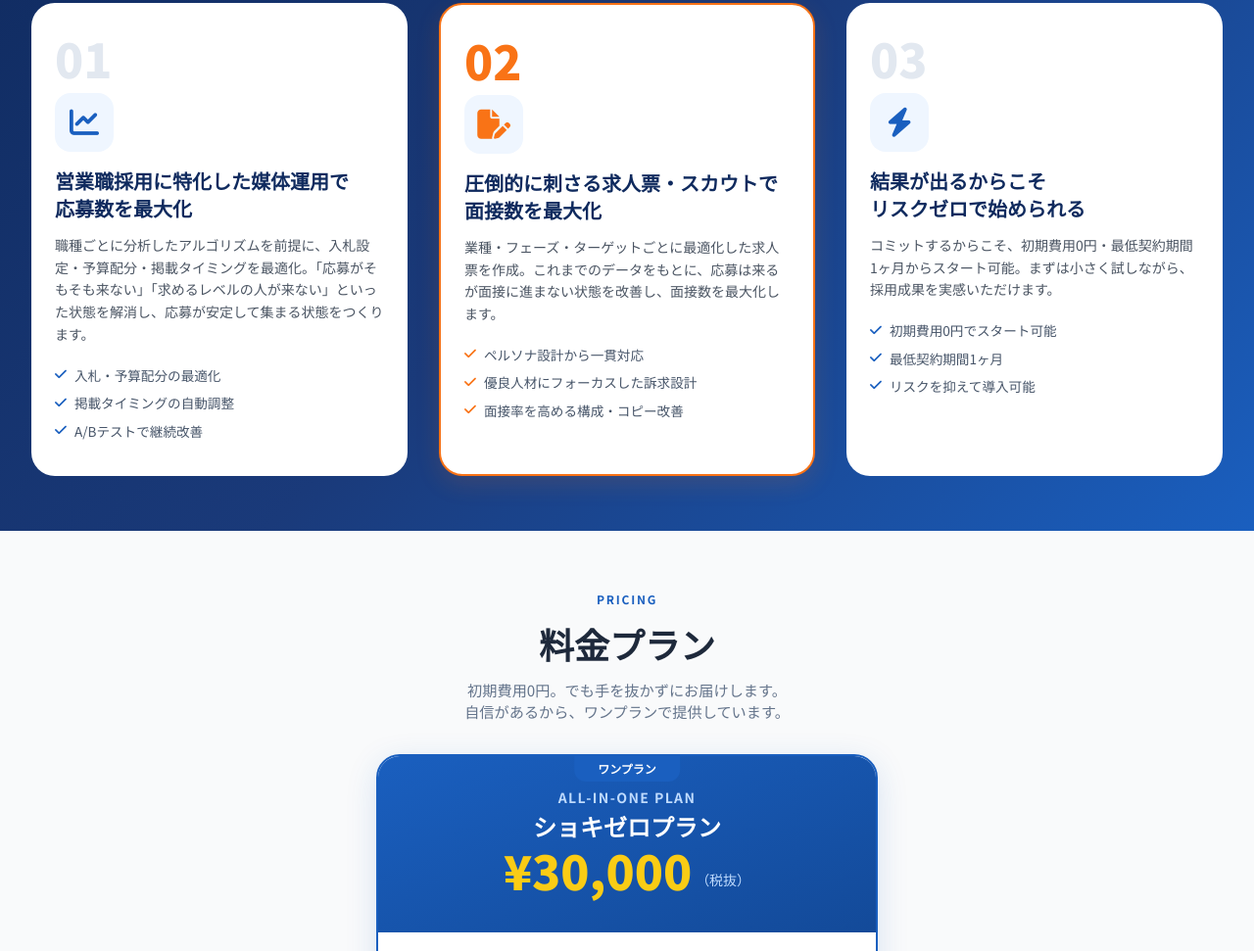
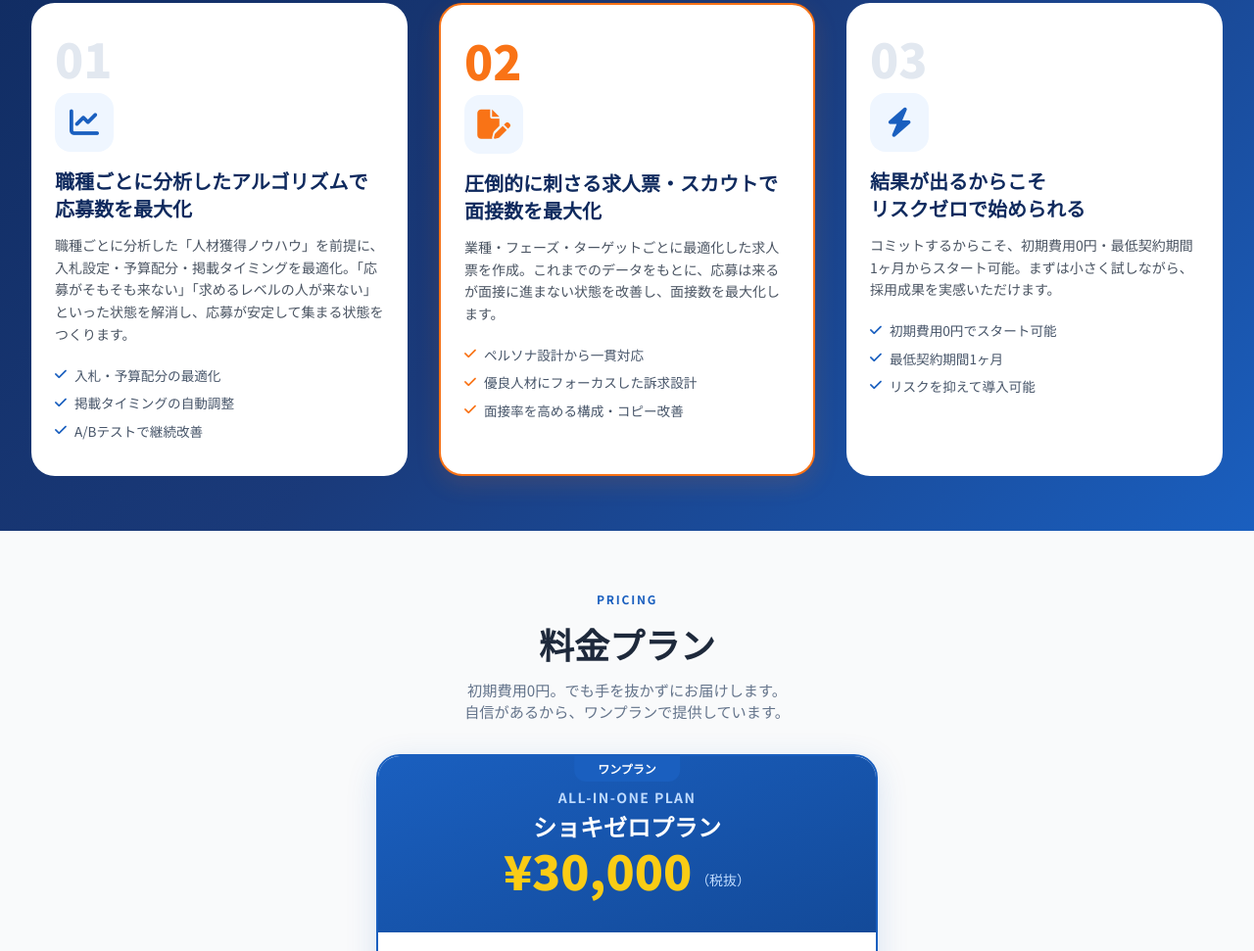
Before and after one commit to facetaro-agent/shokizero, a website: page webapp 4/index.html in a window 1280 px wide. Shown: the part 3058-4029 px from the top of the page at 98% size. Drawn offline with nearby package versions, Linux system fonts and the light colour scheme.

Commit message:
Update index.html（eigyou2）

```diff
--- a/webapp 4/index.html
+++ b/webapp 4/index.html
@@ -398,9 +398,9 @@
           <div class="strength-icon-wrap">
             <i class="fa-solid fa-chart-line text-3xl text-primary"></i>
           </div>
-          <h3 class="text-xl font-black text-navy mb-3">営業職採用に特化した媒体運用で<br>応募数を最大化</h3>
+          <h3 class="text-xl font-black text-navy mb-3">職種ごとに分析したアルゴリズムで<br>応募数を最大化</h3>
           <p class="text-gray-600 text-sm leading-relaxed mb-4">
-            職種ごとに分析したアルゴリズムを前提に、入札設定・予算配分・掲載タイミングを最適化。「応募がそもそも来ない」「求めるレベルの人が来ない」といった状態を解消し、応募が安定して集まる状態をつくります。
+            職種ごとに分析した「人材獲得ノウハウ」を前提に、入札設定・予算配分・掲載タイミングを最適化。「応募がそもそも来ない」「求めるレベルの人が来ない」といった状態を解消し、応募が安定して集まる状態をつくります。
           </p>
           <ul class="strength-list">
             <li><i class="fa-solid fa-check text-primary"></i> 入札・予算配分の最適化</li>
```
